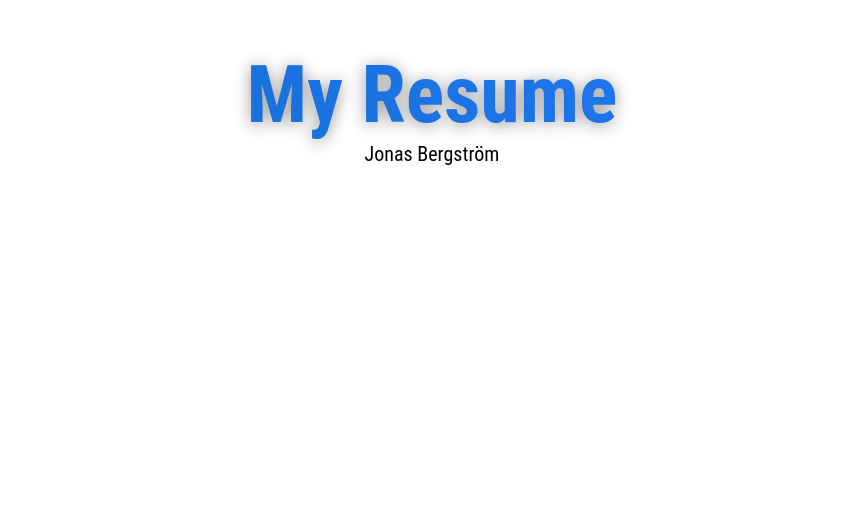
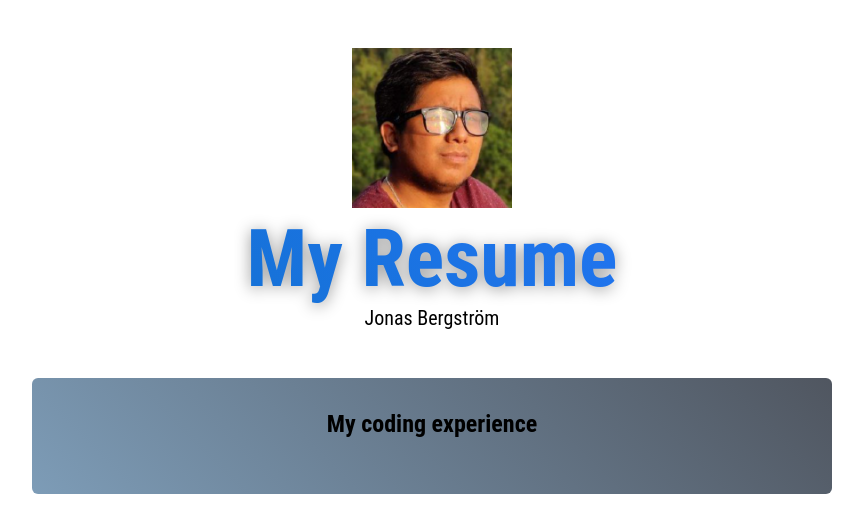
Before and after one commit to JonasBergstroom/React-Project-01, a React (Vite) app in the folder React-CV/: page / in a window 1280 px wide. Shown: the top 532 px of the page, without its empty margins (208-1071 px from the left). Built offline with nearby package versions, Linux system fonts and the light colour scheme.

Commit message:
Add section with header text and styling

```diff
--- a/React-CV/src/App.jsx
+++ b/React-CV/src/App.jsx
@@ -4,9 +4,14 @@ function App() {
 
   return (
     <div>
-      <Header></Header>
-      </div>
-  )
+      <main>
+        <Header></Header>
+        <section id="experience-info">
+          <h2>My coding experience</h2>
+        </section>
+      </main>
+    </div>
+  );
 }
 
 export default App
--- a/React-CV/src/components/Header/Header.css
+++ b/React-CV/src/components/Header/Header.css
@@ -1,3 +1,9 @@
+header img {
+  height: 10rem;
+  width: 10rem;
+  object-fit: cover;
+}
+
 header h1 {
   margin: 0;
   font-family: "Roboto Condensed", sans-serif;
--- a/React-CV/src/components/Header/Header.jsx
+++ b/React-CV/src/components/Header/Header.jsx
@@ -1,12 +1,12 @@
 import "./Header.css";
+import headerImage from "../../assets/Screenshot 2026-01-19 at 14.53.38.png";
 
 export default function Header() {
   return (
     <header>
+      <img src={headerImage} />
       <h1>My Resume</h1>
-          <p>
-        Jonas Bergström
-      </p>
+      <p>Jonas Bergström</p>
     </header>
   );
 }
--- a/React-CV/src/index.css
+++ b/React-CV/src/index.css
@@ -2,3 +2,22 @@ header {
   text-align: center;
   margin: 3rem 0;
 }
+
+main {
+  width: 90%;
+  max-width: 50rem;
+  margin: auto;
+}
+
+main h2 {
+  text-align: center;
+  font-family: "Roboto Condensed", sans-serif;
+  margin: 0 0 1.5rem 0;
+  color: #000000;
+}
+
+#experience-info{
+  padding: 2rem;
+  border-radius: 6px;
+  background: linear-gradient(45deg, #7d9cb7, #505660);
+}
```
